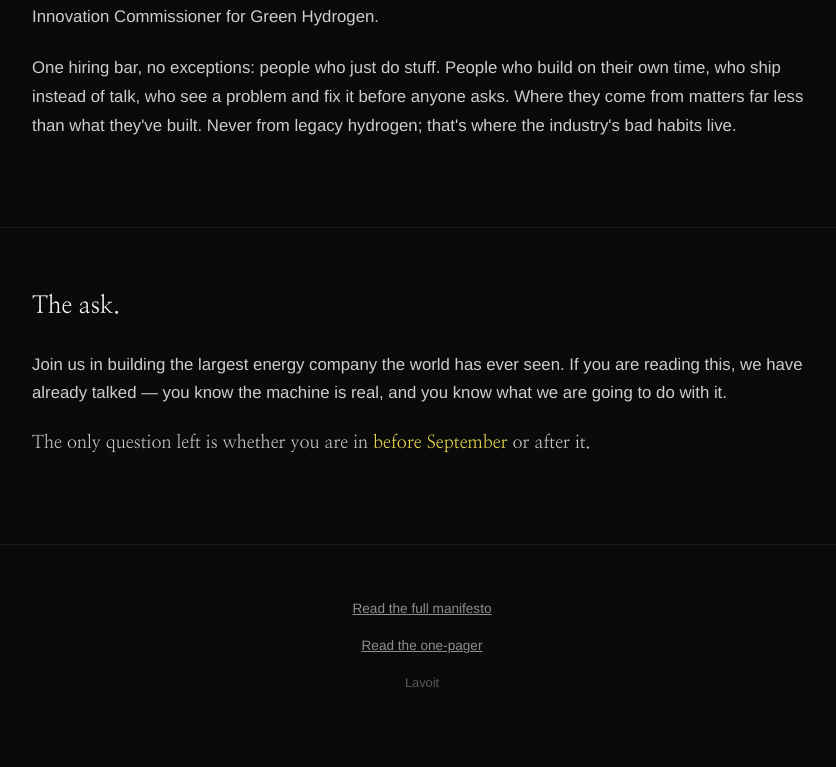
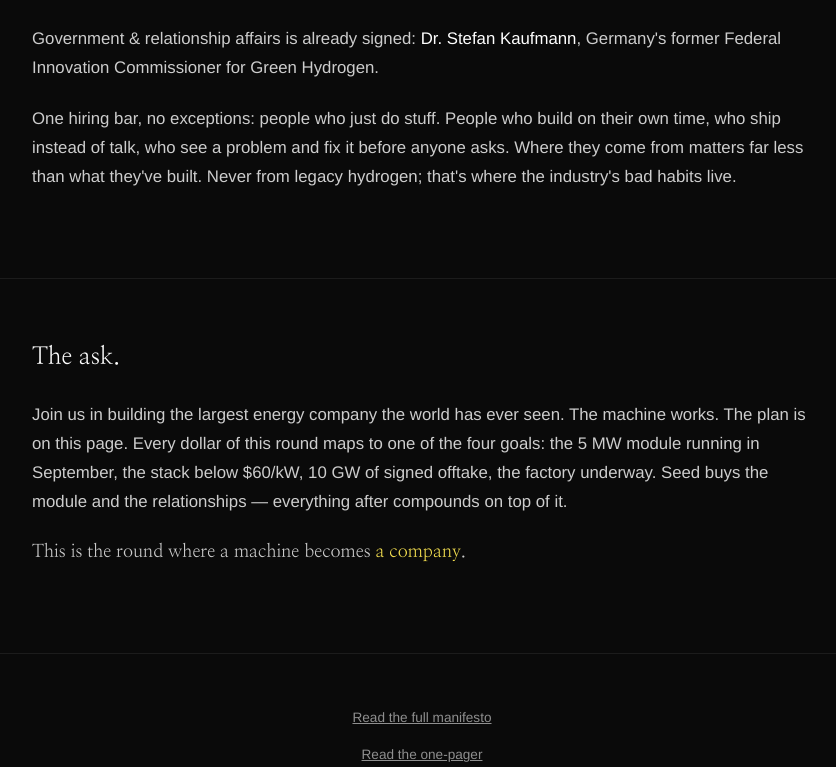
Before and after one commit to nilssamrud/lavoit-molecule-war-c9cbe8, a plain HTML site: page investment-memo.html in a window 1280 px wide. Shown: the part 5644-6411 px from the top of the page, without its empty margins (218-1054 px from the left). Before the commit the page ends 6390 px from the top, so only its background shows below. Drawn offline with Linux system fonts and the light colour scheme.

Commit message:
Sync site with local sources: proving-ground reframe on one-pager, updated memo ask

```diff
--- a/investment-memo.html
+++ b/investment-memo.html
@@ -178,6 +178,7 @@ table.hires td:first-child{color:var(--tx-mut);}
 
 <section class="s">
 <div class="s-head"><h2>The raise.</h2></div>
+<p><strong>We are raising $15–25M.</strong></p>
 <p><strong>Four goals in the next six months:</strong></p>
 <ol class="numbered">
 <li><strong>A great 5 MW module up and running</strong> — end of September.</li>
@@ -213,8 +214,8 @@ table.hires td:first-child{color:var(--tx-mut);}
 
 <section class="s">
 <div class="s-head"><h2>The ask.</h2></div>
-<p>Join us in building the largest energy company the world has ever seen. If you are reading this, we have already talked — you know the machine is real, and you know what we are going to do with it.</p>
-<p class="punch">The only question left is whether you are in <span class="a">before September</span> or after it.</p>
+<p>Join us in building the largest energy company the world has ever seen. The machine works. The plan is on this page. Every dollar of this round maps to one of the four goals: the 5 MW module running in September, the stack below $60/kW, 10 GW of signed offtake, the factory underway. Seed buys the module and the relationships — everything after compounds on top of it.</p>
+<p class="punch">This is the round where a machine becomes <span class="a">a company</span>.</p>
 </section>
 
 </main>
```
Also changed, not shown: one-pager.html (+2 -1 lines).
